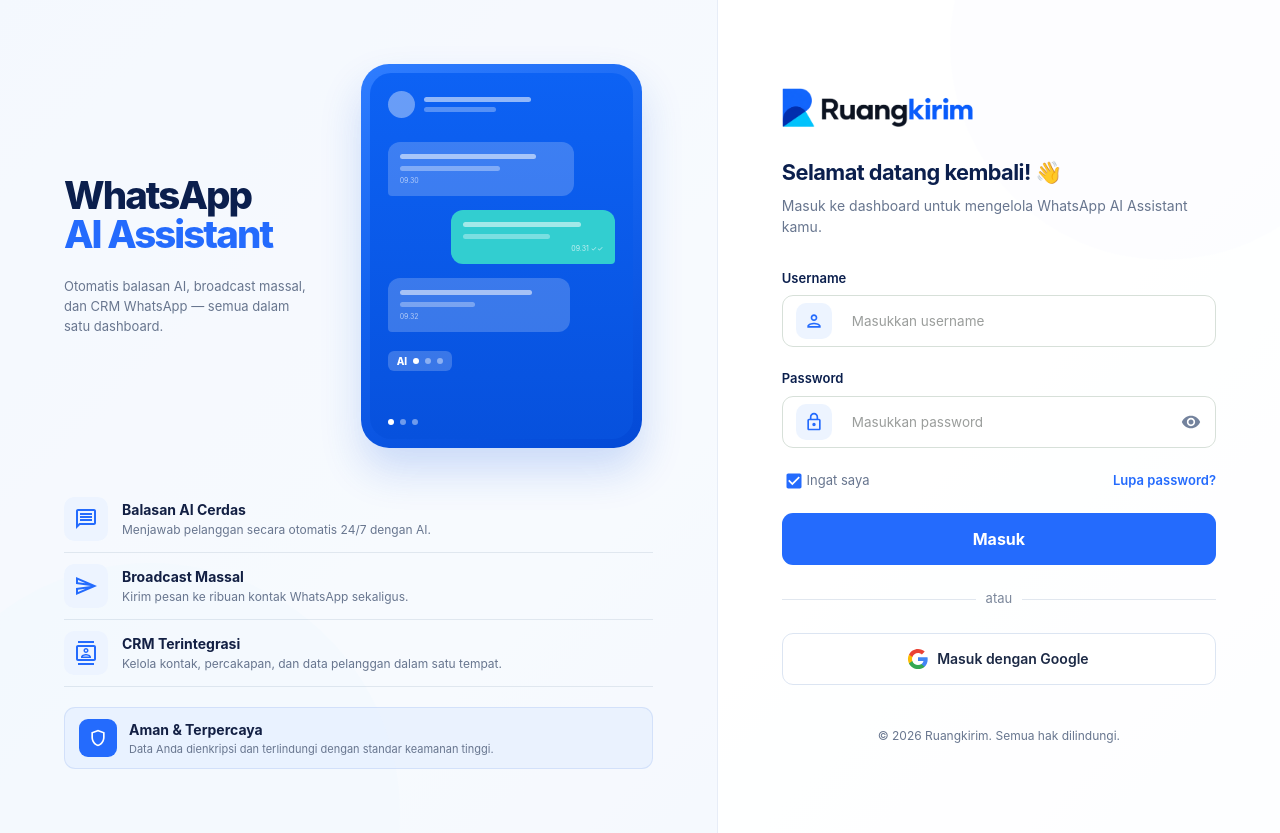
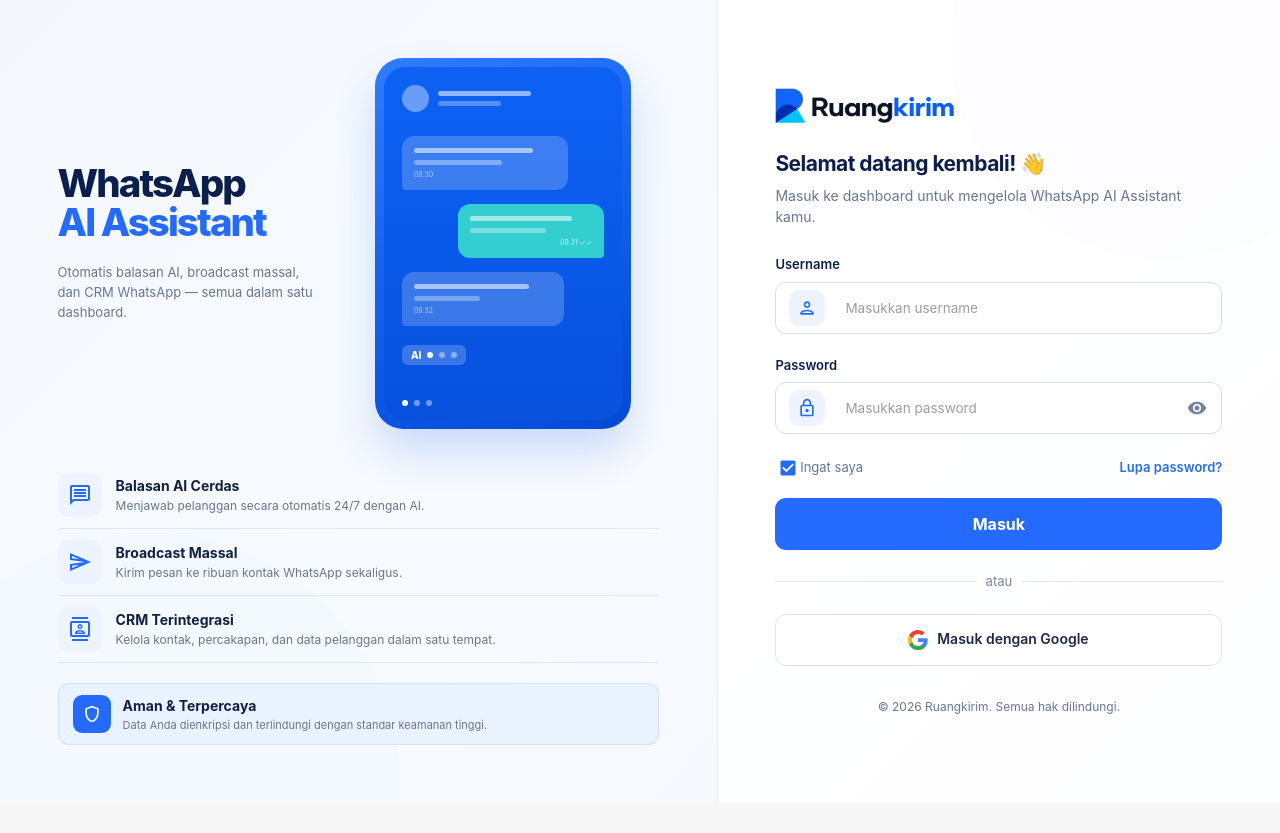
Before and after one commit to assyauq/ngirimwa, a React (Vite) app in the folder frontend/: page /login in a window 1280 px wide. After the commit the page ends 803 px from the top, so only its background shows below. Built offline with nearby package versions, Linux system fonts and the light colour scheme.

Commit message:
refactor(frontend): rebuild responsive Ruangkirim login CSS

```diff
--- a/frontend/src/pages/Login.css
+++ b/frontend/src/pages/Login.css
@@ -7,579 +7,185 @@
   --rk-muted: #68768f;
   position: relative;
   display: grid;
-  grid-template-columns: 56% 44%;
+  grid-template-columns: minmax(0, 56fr) minmax(0, 44fr);
   width: 100%;
   min-width: 0;
   min-height: 100vh;
   min-height: 100dvh;
   overflow-x: hidden;
   isolation: isolate;
+  box-sizing: border-box;
   background: linear-gradient(135deg, #f7faff 0%, #ffffff 50%, #f3f7ff 100%);
   color: var(--rk-primary-dark);
   font-family: Inter, Roboto, system-ui, -apple-system, BlinkMacSystemFont, "Segoe UI", sans-serif;
 }
 
-.login-page-decoration {
-  position: absolute;
-  z-index: -1;
-  pointer-events: none;
-  border-radius: 50%;
+.login-page,
+.login-page *,
+.login-page *::before,
+.login-page *::after { box-sizing: border-box; }
+
+.login-page-decoration { position: absolute; z-index: -1; pointer-events: none; border-radius: 50%; }
+.login-page-decoration--top { top: -170px; right: -100px; width: 430px; height: 430px; background: rgba(82,137,255,.055); }
+.login-page-decoration--bottom { bottom: -230px; left: -100px; width: 500px; height: 500px; background: rgba(22,196,234,.035); }
+
+.login-promo,
+.login-form { position: relative; min-width: 0; min-height: 100%; }
+.login-promo { display:flex; align-items:center; justify-content:center; padding:clamp(28px,4vw,64px); background:rgba(243,247,253,.66); }
+.login-promo-content { width:min(100%,920px); min-width:0; }
+.login-promo-heading { display:grid; grid-template-columns:minmax(0,.9fr) minmax(190px,1.1fr); align-items:center; gap:clamp(20px,2.6vw,44px); margin-bottom:clamp(20px,2.6vw,34px); }
+.login-promo-copy { min-width:0; }
+.login-promo-title { margin:0; color:var(--rk-primary-dark); font-size:clamp(32px,3vw,46px) !important; line-height:1.02 !important; font-weight:800 !important; letter-spacing:-.05em !important; }
+.login-promo-title--accent { color:var(--rk-primary); }
+.login-promo-description { max-width:350px; margin-top:20px !important; color:var(--rk-muted); font-size:clamp(13px,1vw,15px) !important; line-height:1.55 !important; }
+
+.login-chat-mockup { width:clamp(200px,20vw,290px); height:clamp(275px,29vw,395px); flex:0 0 auto; justify-self:center; padding:9px; border-radius:28px; background:linear-gradient(155deg,#2f7dff 0%,#1261ee 48%,#0349d6 100%); box-shadow:0 22px 42px rgba(22,92,226,.2); }
+.login-chat-mockup__screen { position:relative; height:100%; overflow:hidden; padding:18px; border-radius:21px; background:linear-gradient(180deg,#0d62f4 0%,#0751dd 100%); }
+.login-chat-mockup__header { display:flex; align-items:center; gap:9px; margin-bottom:24px; }
+.login-chat-mockup__avatar { width:27px; height:27px; border-radius:50%; background:rgba(255,255,255,.38); }
+.login-chat-mockup__line,.login-chat-message__line { height:5px; border-radius:5px; background:rgba(255,255,255,.55); }
+.login-chat-mockup__line--wide { width:56%; }
+.login-chat-mockup__line--short { width:38%; margin-top:5px; background:rgba(255,255,255,.3); }
+.login-chat-message { width:82%; margin-bottom:14px; padding:12px; border-radius:12px 12px 12px 4px; background:rgba(255,255,255,.2); }
+.login-chat-message--right { width:72%; margin-left:auto; border-radius:12px 12px 4px 12px; background:#32ced0; }
+.login-chat-message--last { width:80%; margin-bottom:18px; }
+.login-chat-message__line--wide { width:84%; }
+.login-chat-message__line--medium { width:62%; margin-top:7px; background:rgba(255,255,255,.35); }
+.login-chat-message__line--shorter { width:48%; margin-top:7px; background:rgba(255,255,255,.32); }
+.login-chat-message p { margin:6px 0 0; color:rgba(255,255,255,.62); font-size:7px; line-height:1; }
+.login-chat-message--right p { color:rgba(255,255,255,.72); text-align:right; }
+.login-chat-ai-badge { display:inline-flex; align-items:center; gap:6px; padding:5px 9px; border-radius:6px; background:rgba(255,255,255,.2); }
+.login-chat-ai-badge p { margin:0; color:#fff; font-size:10px; line-height:1; font-weight:800; }
+.login-chat-ai-dot,.login-chat-dots > div { width:6px; height:6px; border-radius:50%; background:rgba(255,255,255,.42); }
+.login-chat-ai-dot.is-active,.login-chat-dots > div:first-child { background:#fff; }
+.login-chat-dots { position:absolute; left:18px; bottom:14px; display:flex; gap:6px; }
+
+.login-feature-list { width:100%; min-width:0; }
+.login-feature-item { display:flex; align-items:center; gap:14px; min-width:0; padding:11px 0; border-bottom:1px solid rgba(108,128,159,.16); }
+.login-feature-icon { display:flex; align-items:center; justify-content:center; width:44px; height:44px; flex:0 0 auto; border-radius:10px; background:#edf4ff; color:var(--rk-primary); }
+.login-feature-copy { min-width:0; }
+.login-feature-title,.login-security-title { color:#132044 !important; font-weight:700 !important; }
+.login-feature-title { font-size:14px !important; }
+.login-feature-description,.login-security-description { color:var(--rk-muted) !important; line-height:1.4 !important; }
+.login-feature-description { margin-top:2px !important; font-size:12px !important; }
+.login-security { display:flex; align-items:center; gap:12px; max-width:610px; margin-top:20px; padding:11px 14px; border:1px solid rgba(91,135,220,.16); border-radius:11px; background:rgba(226,238,255,.62); }
+.login-security-icon { display:flex; align-items:center; justify-content:center; width:38px; height:38px; flex:0 0 auto; border-radius:9px; background:var(--rk-primary); color:#fff; }
+.login-security-title { font-size:14px !important; }
+.login-security-description { margin-top:2px !important; font-size:11px !important; }
+
+.login-form { display:flex; align-items:center; justify-content:center; min-width:0; padding:clamp(28px,4vw,64px); border-left:1px solid #e7edf7; background:rgba(255,255,255,.82); }
+.login-form-content { width:min(100%,460px); max-width:460px; min-width:0; margin-inline:auto; }
+.login-logo { margin-bottom:28px; }
+.login-logo img { display:block; width:clamp(170px,14vw,210px); max-width:100%; height:auto; object-fit:contain; }
+.login-welcome { margin-bottom:28px; }
+.login-welcome h1 { margin:0; color:var(--rk-primary-dark); font-size:clamp(21px,1.6vw,26px) !important; line-height:1.2 !important; font-weight:700 !important; letter-spacing:-.025em !important; }
+.login-welcome p { max-width:480px; margin-top:9px !important; color:var(--rk-muted); font-size:14px !important; line-height:1.5 !important; }
+.login-form-fields { width:100%; min-width:0; }
+.login-error { margin-bottom:16px; border-radius:10px !important; font-size:13px !important; }
+.login-verification-link { margin-bottom:16px; font-size:12px; }
+.login-input-label { display:block; margin-bottom:7px !important; color:var(--rk-primary-dark) !important; font-size:13px !important; font-weight:600 !important; }
+.login-input-label--password { margin-top:2px !important; }
+.login-options { display:flex; align-items:center; justify-content:space-between; gap:10px; min-width:0; margin-top:3px; margin-bottom:18px; }
+.login-options .MuiFormControlLabel-label { color:var(--rk-muted); font-size:13px; }
+.login-forgot { flex:0 0 auto; padding:0; border:0; background:none; color:var(--rk-primary) !important; cursor:pointer; font-size:13px !important; font-weight:600 !important; }
+.login-submit,.login-google { width:100%; min-height:52px !important; border-radius:11px !important; text-transform:none !important; box-shadow:none !important; }
+.login-submit { background:var(--rk-primary) !important; color:#fff !important; font-size:16px !important; font-weight:700 !important; }
+.login-submit:hover { background:#155fe8 !important; }
+.login-submit:active { background:#0f55d4 !important; }
+.login-divider { margin:22px 0 !important; color:#7b879b !important; font-size:13px !important; }
+.login-divider::before,.login-divider::after { border-color:#e1e7ef !important; }
+.login-google { border-color:#dce5f2 !important; background:rgba(255,255,255,.92) !important; color:#1c2945 !important; font-size:14px !important; font-weight:600 !important; }
+.login-google:hover { border-color:#dce5f2 !important; background:#fff !important; }
+.login-footer { margin-top:32px !important; text-align:center; color:var(--rk-muted) !important; font-size:12px !important; line-height:1.4; }
+
+@media (min-width:1200px) {
+  .login-page { grid-template-columns:minmax(0,56fr) minmax(0,44fr); }
+  .login-promo,.login-form { padding:clamp(36px,4.5vw,72px); }
 }
 
-.login-page-decoration--top {
-  top: -170px;
-  right: -100px;
-  width: 430px;
-  height: 430px;
-  background: rgba(82, 137, 255, 0.055);
+@media (min-width:768px) and (max-width:1199px) {
+  .login-page { grid-template-columns:minmax(0,52fr) minmax(0,48fr); }
+  .login-promo { padding:28px 30px; }
+  .login-promo-heading { grid-template-columns:minmax(0,.9fr) minmax(150px,1.1fr); gap:18px; margin-bottom:24px; }
+  .login-promo-title { font-size:clamp(27px,3.7vw,36px) !important; }
+  .login-promo-description { margin-top:14px !important; font-size:12px !important; }
+  .login-chat-mockup { width:clamp(150px,19vw,205px); height:clamp(215px,27vw,285px); }
+  .login-feature-item { padding:8px 0; gap:10px; }
+  .login-feature-icon { width:38px; height:38px; border-radius:9px; }
+  .login-feature-title { font-size:12px !important; }
+  .login-feature-description { font-size:10px !important; }
+  .login-security { margin-top:12px; padding:8px 10px; }
+  .login-security-icon { width:32px; height:32px; }
+  .login-security-title { font-size:12px !important; }
+  .login-security-description { font-size:10px !important; }
+  .login-form { padding:28px 30px; }
+  .login-form-content { max-width:390px; }
+  .login-logo { margin-bottom:20px; }
+  .login-logo img { width:150px; }
+  .login-welcome { margin-bottom:20px; }
+  .login-welcome h1 { font-size:20px !important; }
+  .login-welcome p { font-size:12px !important; }
+  .login-input-label { font-size:12px !important; margin-bottom:5px !important; }
+  .login-options .MuiFormControlLabel-label,.login-forgot { font-size:12px !important; }
+  .login-submit,.login-google { min-height:48px !important; }
+  .login-divider { margin:16px 0 !important; }
+  .login-footer { margin-top:20px !important; font-size:11px !important; }
 }
 
-.login-page-decoration--bottom {
-  bottom: -230px;
-  left: -100px;
-  width: 500px;
-  height: 500px;
-  background: rgba(22, 196, 234, 0.035);
+@media (min-width:768px) and (max-height:760px) {
+  .login-promo,.login-form { padding-top:18px; padding-bottom:18px; }
+  .login-promo-heading { margin-bottom:16px; }
+  .login-chat-mockup { max-height:255px; }
+  .login-logo { margin-bottom:14px; }
+  .login-welcome { margin-bottom:14px; }
+  .login-welcome p { margin-top:5px !important; }
+  .login-options { margin-bottom:12px; }
+  .login-divider { margin:12px 0 !important; }
+  .login-footer { margin-top:14px !important; }
 }
 
-.login-promo,
-.login-form {
-  position: relative;
-  min-width: 0;
-  min-height: 100%;
-  box-sizing: border-box;
+@media (min-width:768px) and (max-height:650px) {
+  .login-promo,.login-form { padding-top:12px; padding-bottom:12px; }
+  .login-promo-heading { margin-bottom:10px; }
+  .login-chat-mockup { max-height:210px; }
+  .login-logo { margin-bottom:10px; }
+  .login-logo img { width:140px; }
+  .login-welcome { margin-bottom:10px; }
+  .login-welcome h1 { font-size:18px !important; }
+  .login-welcome p { font-size:10px !important; }
+  .login-submit,.login-google { min-height:44px !important; }
+  .login-divider { margin:9px 0 !important; }
+  .login-footer { margin-top:8px !important; }
 }
 
-.login-promo {
-  display: flex;
-  align-items: center;
-  justify-content: center;
-  padding: clamp(32px, 5vw, 72px);
-  background: rgba(243, 247, 253, 0.66);
+@media (max-width:767px) {
+  .login-page { display:block; width:100%; min-width:0; min-height:100vh; min-height:100dvh; overflow-x:hidden; background:linear-gradient(180deg,#f7faff 0%,#fff 58%,#f3f7ff 100%); }
+  .login-page-decoration--top { top:-120px; right:-120px; width:300px; height:300px; background:rgba(82,137,255,.035); }
+  .login-page-decoration--bottom { bottom:-160px; left:-120px; width:340px; height:340px; background:rgba(82,137,255,.045); }
+  .login-promo { display:none; }
+  .login-form { display:block; width:100%; min-width:0; min-height:100dvh; padding:34px 20px 28px; border-left:0; background:transparent; }
+  .login-form-content { width:100%; max-width:none; min-width:0; margin:0; }
+  .login-logo { margin-bottom:28px; }
+  .login-logo img { width:178px; }
+  .login-welcome { margin-bottom:28px; }
+  .login-welcome h1 { font-size:21px !important; }
+  .login-welcome p { margin-top:7px !important; font-size:13px !important; }
+  .login-input-label { font-size:13px !important; }
+  .login-options { margin-bottom:16px; }
+  .login-options .MuiFormControlLabel-label,.login-forgot { font-size:12px !important; }
+  .login-submit,.login-google { min-height:50px !important; height:50px; }
+  .login-divider { margin:18px 0 !important; font-size:12px !important; }
+  .login-footer { margin-top:20px !important; padding-bottom:env(safe-area-inset-bottom); font-size:11px !important; }
 }
 
-.login-promo-content {
-  width: min(100%, 920px);
-  min-width: 0;
+@media (max-width:767px) and (max-height:720px) {
+  .login-form { padding-top:20px; padding-bottom:20px; }
 }
 
-.login-promo-heading {
-  display: grid;
-  grid-template-columns: minmax(0, 0.9fr) minmax(190px, 1.1fr);
-  align-items: center;
-  gap: clamp(24px, 3vw, 52px);
-  margin-bottom: clamp(24px, 3vw, 38px);
+@media (max-width:359px) {
+  .login-form { padding-inline:16px; }
+  .login-logo img { width:160px; }
+  .login-welcome h1 { font-size:20px !important; }
+  .login-welcome p { font-size:12px !important; }
+  .login-submit,.login-google { min-height:48px !important; height:48px; }
 }
-
-.login-promo-copy {
-  min-width: 0;
-}
-
-.login-promo-title {
-  margin: 0;
-  color: var(--rk-primary-dark);
-  font-size: clamp(32px, 3vw, 46px) !important;
-  line-height: 1.02 !important;
-  font-weight: 800 !important;
-  letter-spacing: -0.05em !important;
-}
-
-.login-promo-title--accent {
-  color: var(--rk-primary);
-}
-
-.login-promo-description {
-  max-width: 350px;
-  margin-top: 22px !important;
-  color: var(--rk-muted);
-  font-size: clamp(13px, 1vw, 15px) !important;
-  line-height: 1.55 !important;
-}
-
-.login-chat-mockup {
-  width: clamp(205px, 22vw, 300px);
-  height: clamp(285px, 30vw, 410px);
-  flex: 0 0 auto;
-  justify-self: center;
-  padding: 9px;
-  border-radius: 28px;
-  background: linear-gradient(155deg, #2f7dff 0%, #1261ee 48%, #0349d6 100%);
-  box-shadow: 0 22px 42px rgba(22, 92, 226, 0.2);
-}
-
-.login-chat-mockup__screen {
-  position: relative;
-  height: 100%;
-  overflow: hidden;
-  padding: 18px;
-  border-radius: 21px;
-  background: linear-gradient(180deg, #0d62f4 0%, #0751dd 100%);
-}
-
-.login-chat-mockup__header {
-  display: flex;
-  align-items: center;
-  gap: 9px;
-  margin-bottom: 24px;
-}
-
-.login-chat-mockup__avatar {
-  width: 27px;
-  height: 27px;
-  border-radius: 50%;
-  background: rgba(255, 255, 255, 0.38);
-}
-
-.login-chat-mockup__line,
-.login-chat-message__line {
-  height: 5px;
-  border-radius: 5px;
-  background: rgba(255, 255, 255, 0.55);
-}
-
-.login-chat-mockup__line--wide { width: 56%; }
-.login-chat-mockup__line--short { width: 38%; margin-top: 5px; background: rgba(255, 255, 255, 0.3); }
-
-.login-chat-message {
-  width: 82%;
-  margin-bottom: 14px;
-  padding: 12px;
-  border-radius: 12px 12px 12px 4px;
-  background: rgba(255, 255, 255, 0.2);
-}
-
-.login-chat-message--right {
-  width: 72%;
-  margin-left: auto;
-  border-radius: 12px 12px 4px 12px;
-  background: #32ced0;
-}
-
-.login-chat-message--last {
-  width: 80%;
-  margin-bottom: 18px;
-}
-
-.login-chat-message__line--wide { width: 84%; }
-.login-chat-message__line--medium { width: 62%; margin-top: 7px; background: rgba(255, 255, 255, 0.35); }
-.login-chat-message__line--shorter { width: 48%; margin-top: 7px; background: rgba(255, 255, 255, 0.32); }
-.login-chat-message p {
-  margin: 6px 0 0;
-  color: rgba(255, 255, 255, 0.62);
-  font-size: 7px;
-  line-height: 1;
-}
-
-.login-chat-message--right p {
-  color: rgba(255, 255, 255, 0.72);
-  text-align: right;
-}
-
-.login-chat-ai-badge {
-  display: inline-flex;
-  align-items: center;
-  gap: 6px;
-  padding: 5px 9px;
-  border-radius: 6px;
-  background: rgba(255, 255, 255, 0.2);
-}
-
-.login-chat-ai-badge p {
-  margin: 0;
-  color: #fff;
-  font-size: 10px;
-  line-height: 1;
-  font-weight: 800;
-}
-
-.login-chat-ai-dot,
-.login-chat-dots > div {
-  width: 6px;
-  height: 6px;
-  border-radius: 50%;
-  background: rgba(255, 255, 255, 0.42);
-}
-
-.login-chat-ai-dot.is-active,
-.login-chat-dots > div:first-child {
-  background: #fff;
-}
-
-.login-chat-dots {
-  position: absolute;
-  left: 18px;
-  bottom: 14px;
-  display: flex;
-  gap: 6px;
-}
-
-.login-feature-list {
-  width: 100%;
-  min-width: 0;
-}
-
-.login-feature-item {
-  display: flex;
-  align-items: center;
-  gap: 14px;
-  min-width: 0;
-  padding: 11px 0;
-  border-bottom: 1px solid rgba(108, 128, 159, 0.16);
-}
-
-.login-feature-icon {
-  display: flex;
-  align-items: center;
-  justify-content: center;
-  width: 44px;
-  height: 44px;
-  flex: 0 0 auto;
-  border-radius: 10px;
-  background: #edf4ff;
-  color: var(--rk-primary);
-}
-
-.login-feature-copy {
-  min-width: 0;
-}
-
-.login-feature-title,
-.login-security-title {
-  color: #132044 !important;
-  font-weight: 700 !important;
-}
-
-.login-feature-title {
-  font-size: 14px !important;
-}
-
-.login-feature-description,
-.login-security-description {
-  color: var(--rk-muted) !important;
-  line-height: 1.4 !important;
-}
-
-.login-feature-description {
-  margin-top: 2px !important;
-  font-size: 12px !important;
-}
-
-.login-security {
-  display: flex;
-  align-items: center;
-  gap: 12px;
-  max-width: 610px;
-  margin-top: 20px;
-  padding: 11px 14px;
-  border: 1px solid rgba(91, 135, 220, 0.16);
-  border-radius: 11px;
-  background: rgba(226, 238, 255, 0.62);
-}
-
-.login-security-icon {
-  display: flex;
-  align-items: center;
-  justify-content: center;
-  width: 38px;
-  height: 38px;
-  flex: 0 0 auto;
-  border-radius: 9px;
-  background: var(--rk-primary);
-  color: #fff;
-}
-
-.login-security-title {
-  font-size: 14px !important;
-}
-
-.login-security-description {
-  margin-top: 2px !important;
-  font-size: 11px !important;
-}
-
-.login-form {
-  display: flex;
-  align-items: center;
-  justify-content: center;
-  padding: clamp(36px, 5vw, 72px);
-  border-left: 1px solid #e7edf7;
-  background: rgba(255, 255, 255, 0.82);
-}
-
-.login-form-content {
-  width: min(100%, 460px);
-  min-width: 0;
-  margin-inline: auto;
-}
-
-.login-logo {
-  margin-bottom: 32px;
-}
-
-.login-logo img {
-  display: block;
-  width: clamp(178px, 15vw, 215px);
-  max-width: 100%;
-  height: auto;
-  object-fit: contain;
-}
-
-.login-welcome {
-  margin-bottom: 32px;
-}
-
-.login-welcome h1 {
-  margin: 0;
-  color: var(--rk-primary-dark);
-  font-size: clamp(21px, 1.7vw, 26px) !important;
-  line-height: 1.2 !important;
-  font-weight: 700 !important;
-  letter-spacing: -0.025em !important;
-}
-
-.login-welcome p {
-  max-width: 480px;
-  margin-top: 10px !important;
-  color: var(--rk-muted);
-  font-size: 14px !important;
-  line-height: 1.5 !important;
-}
-
-.login-form-fields {
-  width: 100%;
-  min-width: 0;
-}
-
-.login-error {
-  margin-bottom: 16px;
-  border-radius: 10px !important;
-  font-size: 13px !important;
-}
-
-.login-verification-link {
-  margin-bottom: 16px;
-  font-size: 12px;
-}
-
-.login-input-label {
-  display: block;
-  margin-bottom: 7px !important;
-  color: var(--rk-primary-dark) !important;
-  font-size: 13px !important;
-  font-weight: 600 !important;
-}
-
-.login-input-label--password {
-  margin-top: 2px !important;
-}
-
-.login-options {
-  display: flex;
-  align-items: center;
-  justify-content: space-between;
-  gap: 10px;
-  min-width: 0;
-  margin-top: 3px;
-  margin-bottom: 20px;
-}
-
-.login-options .MuiFormControlLabel-label {
-  color: var(--rk-muted);
-  font-size: 13px;
-}
-
-.login-forgot {
-  flex: 0 0 auto;
-  padding: 0;
-  border: 0;
-  background: none;
-  color: var(--rk-primary) !important;
-  cursor: pointer;
-  font-size: 13px !important;
-  font-weight: 600 !important;
-}
-
-.login-submit,
-.login-google {
-  width: 100%;
-  min-height: 52px !important;
-  border-radius: 11px !important;
-  text-transform: none !important;
-  box-shadow: none !important;
-}
-
-.login-submit {
-  background: var(--rk-primary) !important;
-  color: #fff !important;
-  font-size: 16px !important;
-  font-weight: 700 !important;
-}
-
-.login-submit:hover {
-  background: #155fe8 !important;
-  box-shadow: none !important;
-}
-
-.login-submit:active {
-  background: #0f55d4 !important;
-}
-
-.login-divider {
-  margin: 24px 0 !important;
-  color: #7b879b !important;
-  font-size: 13px !important;
-}
-
-.login-divider::before,
-.login-divider::after {
-  border-color: #e1e7ef !important;
-}
-
-.login-google {
-  border-color: #dce5f2 !important;
-  background: rgba(255, 255, 255, 0.92) !important;
-  color: #1c2945 !important;
-  font-size: 14px !important;
-  font-weight: 600 !important;
-}
-
-.login-google:hover {
-  border-color: #dce5f2 !important;
-  background: #fff !important;
-}
-
-.login-footer {
-  margin-top: 42px !important;
-  text-align: center;
-  color: var(--rk-muted) !important;
-  font-size: 12px !important;
-}
-
-@media (max-width: 1100px) {
-  .login-page {
-    grid-template-columns: 54% 46%;
-  }
-
-  .login-promo {
-    padding-inline: 42px;
-  }
-
-  .login-promo-heading {
-    grid-template-columns: minmax(0, 0.95fr) minmax(175px, 1.05fr);
-    gap: 22px;
-  }
-
-  .login-chat-mockup {
-    width: 205px;
-    height: 285px;
-  }
-}
-
-@media (max-width: 767px) {
-  .login-page {
-    display: block;
-    width: 100%;
-    min-width: 0;
-    min-height: 100vh;
-    min-height: 100dvh;
-    overflow-x: hidden;
-    background: linear-gradient(180deg, #f7faff 0%, #ffffff 58%, #f3f7ff 100%);
-  }
-
-  .login-page-decoration--top {
-    top: -120px;
-    right: -120px;
-    width: 300px;
-    height: 300px;
-    background: rgba(82, 137, 255, 0.035);
-  }
-
-  .login-page-decoration--bottom {
-    bottom: -160px;
-    left: -120px;
-    width: 340px;
-    height: 340px;
-    background: rgba(82, 137, 255, 0.045);
-  }
-
-  .login-promo {
-    display: none;
-  }
-
-  .login-form {
-    display: block;
-    width: 100%;
-    min-width: 0;
-    min-height: 100dvh;
-    padding: 34px 20px 28px;
-    border-left: 0;
-    background: transparent;
-  }
-
-  .login-form-content {
-    width: 100%;
-    max-width: none;
-    min-width: 0;
-    margin: 0;
-  }
-
-  .login-logo {
-    margin-bottom: 28px;
-  }
-
-  .login-logo img {
-    width: 178px;
-  }
-
-  .login-welcome {
-    margin-bottom: 28px;
-  }
-
-  .login-welcome h1 {
-    font-size: 22px !important;
-  }
-
-  .login-welcome p {
-    margin-top: 9px !important;
-    font-size: 14px !important;
-  }
-
-  .login-input-label {
-    font-size: 13px !important;
-  }
-
-  .login-options {
-    margin-bottom: 20px;
-  }
-
-  .login-submit,
-  .login-google {
-    min-height: 52px !important;
-  }
-
-  .login-footer {
-    margin-top: 42px !important;
-    padding-bottom: env(safe-area-inset-bottom);
-    font-size: 12px !important;
-  }
-}
-
-@media (max-width: 359px) {
-  .login-form {
-    padding-inline: 16px;
-  }
-
-  .login-logo img {
-    width: 168px;
-  }
-
-  .login-welcome h1 {
-    font-size: 20px !important;
-  }
-
-  .login-welcome p,
-  .login-options .MuiFormControlLabel-label,
-  .login-forgot {
-    font-size: 12px !important;
-  }
-}
```
